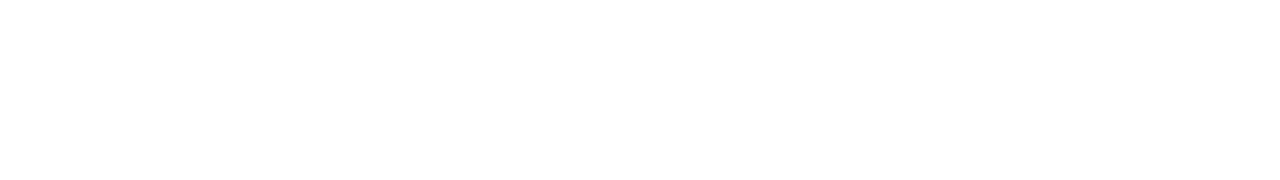
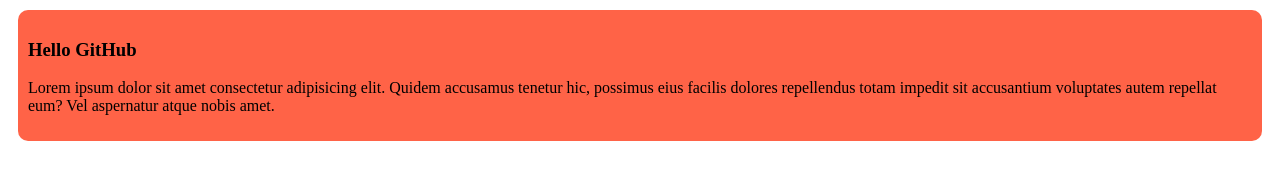
Before and after one commit to Maasuuum/recap-repo, a plain HTML site: page index.html in a window 1280 px wide. Drawn offline with Linux system fonts and the light colour scheme.

Commit message:
added css

```diff
--- a/index.html
+++ b/index.html
@@ -4,8 +4,12 @@
     <meta charset="UTF-8">
     <meta name="viewport" content="width=device-width, initial-scale=1.0">
     <title>Recap GitHub</title>
+    <link rel="stylesheet" href="styles/xyz.css">
 </head>
 <body>
-
+    <div>
+        <h3>Hello GitHub</h3>
+        <p>Lorem ipsum dolor sit amet consectetur adipisicing elit. Quidem accusamus tenetur hic, possimus eius facilis dolores repellendus totam impedit sit accusantium voluptates autem repellat eum? Vel aspernatur atque nobis amet.</p>
+    </div>
 </body>
 </html>
--- /dev/null
+++ b/styles/xyz.css
@@ -0,0 +1,6 @@
+div{
+    background-color: tomato;
+    margin: 10px;
+    padding: 10px;
+    border-radius: 10px;
+}
```
